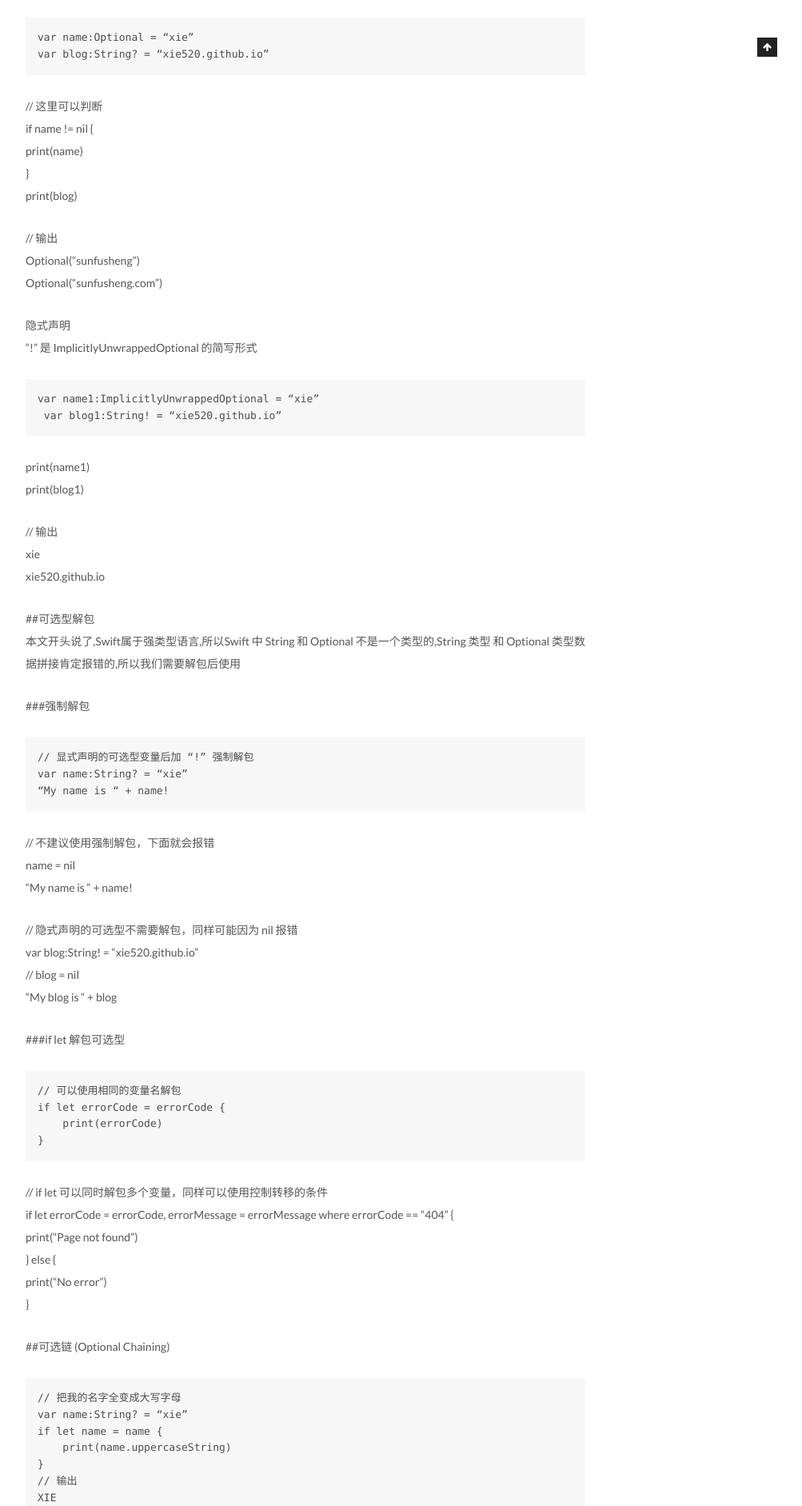
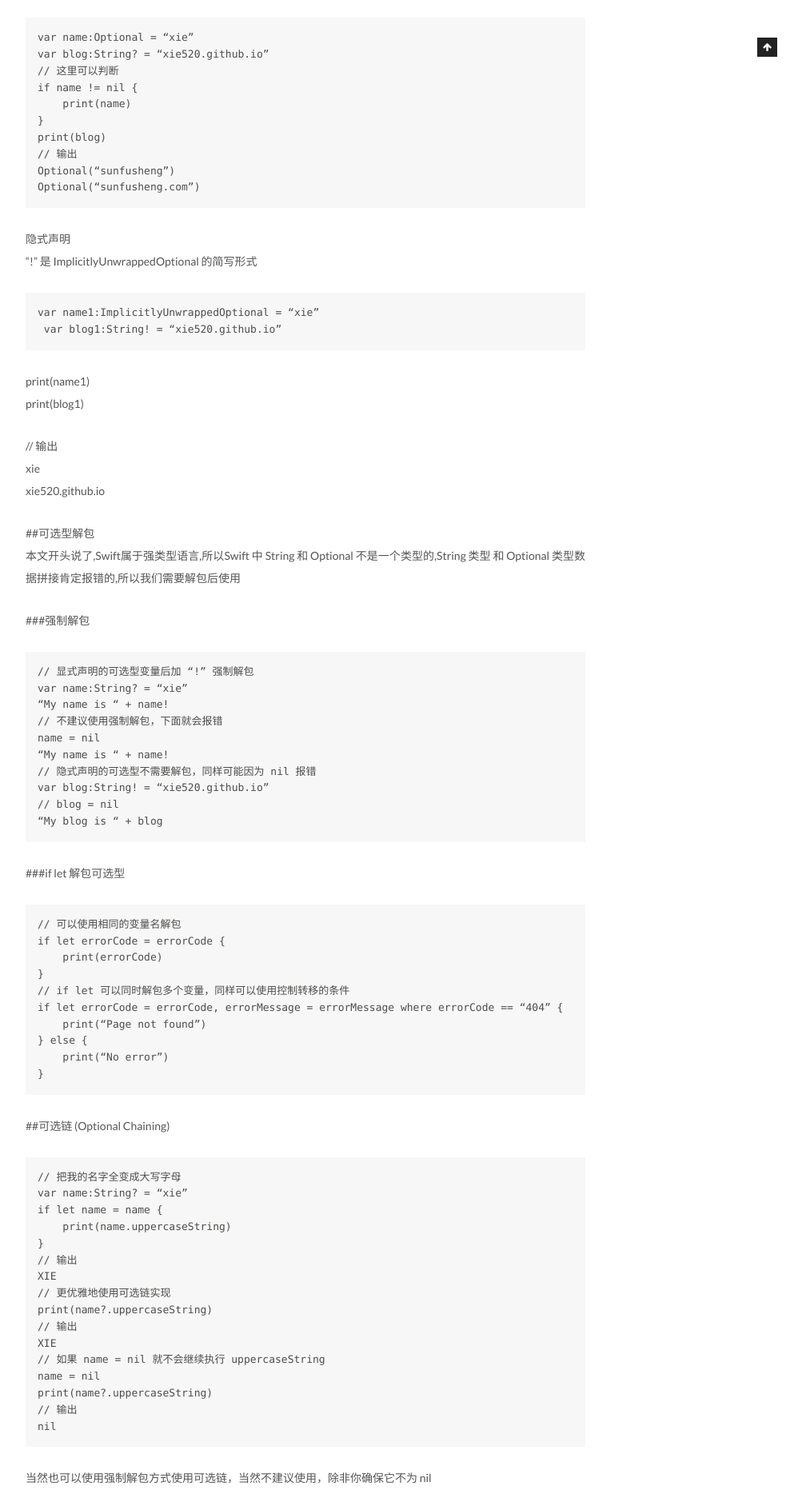
Before and after one commit to xie520/xie520.github.io, a plain HTML site: page index.html in a window 1280 px wide. Shown: the part 829-2712 px from the top of the page at 80% size, without its empty margins (258-1261 px from the left). Drawn offline with Linux system fonts and the light colour scheme; a script that the page names is missing.

Commit message:
Site updated: 2016-05-16 03:11:52

```diff
--- a/css/main.css
+++ b/css/main.css
@@ -1548,7 +1548,7 @@ pre .javascript .function {
   width: 4px;
   height: 4px;
   border-radius: 50%;
-  background: #bfa7ad;
+  background: #ffcf78;
 }
 .links-of-blogroll {
   font-size: 13px;
--- a/index.html
+++ b/index.html
@@ -336,31 +336,23 @@
             <p>最近在学习Swift,这里浅谈一下Swift中非常重要的知识点 可选型(Optional)</p>
 <p>虽说Swift跟Java类似,但还是有本质的区别.<br>Java属于弱类型语言,可以随便拼接,判空.但是Swift不行,Swift是强类型语言,非常注重代码的安全性,是不可以随便给对象或属性赋值nil.</p>
 <p>  但是我还是想判空怎么办?这时候就需要用到 可选型(Optional).</p>
-<p>  ##可选型(Optional)</p>
+<p>##可选型(Optional)</p>
   <pre><code>public enum Optional< T> {
  case None
  case Some(T)
  }</code></pre>
 
 <p>   可选型是个泛型，而Optional又是个枚举 enum，Optional可以是 None，也可以是Some(T)</p>
-<p>  ##声明可选型</p>
-<p>  显式声明<br>“?” 是 Optional<t> 的简写形式.<br>  <pre><code>var name:Optional<string> = “xie”<br>var blog:String? = “xie520.github.io”  </string></code></pre></t></p>
-<p>// 这里可以判断<br>if name != nil {<br>    print(name)<br>}<br>print(blog)  </p>
-<p>// 输出<br>Optional(“sunfusheng”)<br>Optional(“sunfusheng.com”)</p>
+<p>##声明可选型</p>
+<p>  显式声明<br>“?” 是 Optional<t> 的简写形式.<br>  <pre><code>var name:Optional<string> = “xie”<br>var blog:String? = “xie520.github.io”<br>// 这里可以判断<br>if name != nil {<br>    print(name)<br>}<br>print(blog)<br>// 输出<br>Optional(“sunfusheng”)<br>Optional(“sunfusheng.com”)</string></code></pre></t></p>
 <p>   隐式声明<br>   “!” 是 ImplicitlyUnwrappedOptional<t> 的简写形式<br>    <pre><code>var name1:ImplicitlyUnwrappedOptional<string> = “xie”<br> var blog1:String! = “xie520.github.io”  </string></code></pre></t></p>
 <p> print(name1)<br> print(blog1)  </p>
 <p> // 输出<br> xie<br> xie520.github.io</p>
-<p>  ##可选型解包<br>  本文开头说了,Swift属于强类型语言,所以Swift 中 String 和 Optional<string> 不是一个类型的,String 类型 和 Optional<string> 类型数据拼接肯定报错的,所以我们需要解包后使用  </string></string></p>
-<p>  ###强制解包<br>  <pre><code>// 显式声明的可选型变量后加 “!” 强制解包<br>var name:String? = “xie”<br>“My name is “ + name!  </code></pre></p>
-<p>// 不建议使用强制解包，下面就会报错<br>name = nil<br>“My name is “ + name!  </p>
-<p>// 隐式声明的可选型不需要解包，同样可能因为 nil 报错<br>var blog:String! = “xie520.github.io”<br>// blog = nil<br>“My blog is “ + blog</p>
-<p>  ###if let 解包可选型<br>  <pre><code>// 可以使用相同的变量名解包<br>if let errorCode = errorCode {<br>    print(errorCode)<br>}  </code></pre></p>
-<p>// if let 可以同时解包多个变量，同样可以使用控制转移的条件<br>if let errorCode = errorCode, errorMessage = errorMessage where errorCode == “404” {<br>    print(“Page not found”)<br>} else {<br>    print(“No error”)<br>}</p>
-<p>  ##可选链 (Optional Chaining)<br>  <pre><code>// 把我的名字全变成大写字母<br>var name:String? = “xie”<br>if let name = name {<br>    print(name.uppercaseString)<br>}<br>// 输出<br>XIE  </code></pre></p>
-<p>// 更优雅地使用可选链实现<br>print(name?.uppercaseString)<br>// 输出<br>XIE  </p>
-<p>// 如果 name = nil 就不会继续执行 uppercaseString<br>name = nil<br>print(name?.uppercaseString)<br>// 输出<br>nil</p>
-<p>  当然也可以使用强制解包方式使用可选链，当然不建议使用，除非你确保它不为 nil<br>  <pre><code>print(name!.uppercaseString)<br>// 输出<br>XIE  </code></pre></p>
-<p>// 编译报错<br>name = nil<br>print(name!.uppercaseString)<br>要掌握Swift, 可选型 是必须要理解的知识点  </p>
+<p>##可选型解包<br>  本文开头说了,Swift属于强类型语言,所以Swift 中 String 和 Optional<string> 不是一个类型的,String 类型 和 Optional<string> 类型数据拼接肯定报错的,所以我们需要解包后使用  </string></string></p>
+<p>###强制解包<br>  <pre><code>// 显式声明的可选型变量后加 “!” 强制解包<br>var name:String? = “xie”<br>“My name is “ + name!<br>// 不建议使用强制解包，下面就会报错<br>name = nil<br>“My name is “ + name!<br>// 隐式声明的可选型不需要解包，同样可能因为 nil 报错<br>var blog:String! = “xie520.github.io”<br>// blog = nil<br>“My blog is “ + blog</code></pre></p>
+<p>###if let 解包可选型<br>  <pre><code>// 可以使用相同的变量名解包<br>if let errorCode = errorCode {<br>    print(errorCode)<br>}<br>// if let 可以同时解包多个变量，同样可以使用控制转移的条件<br>if let errorCode = errorCode, errorMessage = errorMessage where errorCode == “404” {<br>    print(“Page not found”)<br>} else {<br>    print(“No error”)<br>}</code></pre></p>
+<p>##可选链 (Optional Chaining)<br>  <pre><code>// 把我的名字全变成大写字母<br>var name:String? = “xie”<br>if let name = name {<br>    print(name.uppercaseString)<br>}<br>// 输出<br>XIE<br>// 更优雅地使用可选链实现<br>print(name?.uppercaseString)<br>// 输出<br>XIE<br>// 如果 name = nil 就不会继续执行 uppercaseString<br>name = nil<br>print(name?.uppercaseString)<br>// 输出<br>nil</code></pre></p>
+<p>  当然也可以使用强制解包方式使用可选链，当然不建议使用，除非你确保它不为 nil<br>  <pre><code>print(name!.uppercaseString)<br>// 输出<br>XIE<br>// 编译报错<br>name = nil<br>print(name!.uppercaseString)</code></pre><br>要掌握Swift, 可选型 是必须要理解的知识点  </p>
 <p>  在此感谢<a href="http://sunfusheng.com" target="_blank" rel="external">孙福生</a>同志的指导</p>
 
 
```
Also changed, not shown: 2015/09/16/浅谈Swift可选型/index.html (+12 -20 lines).
